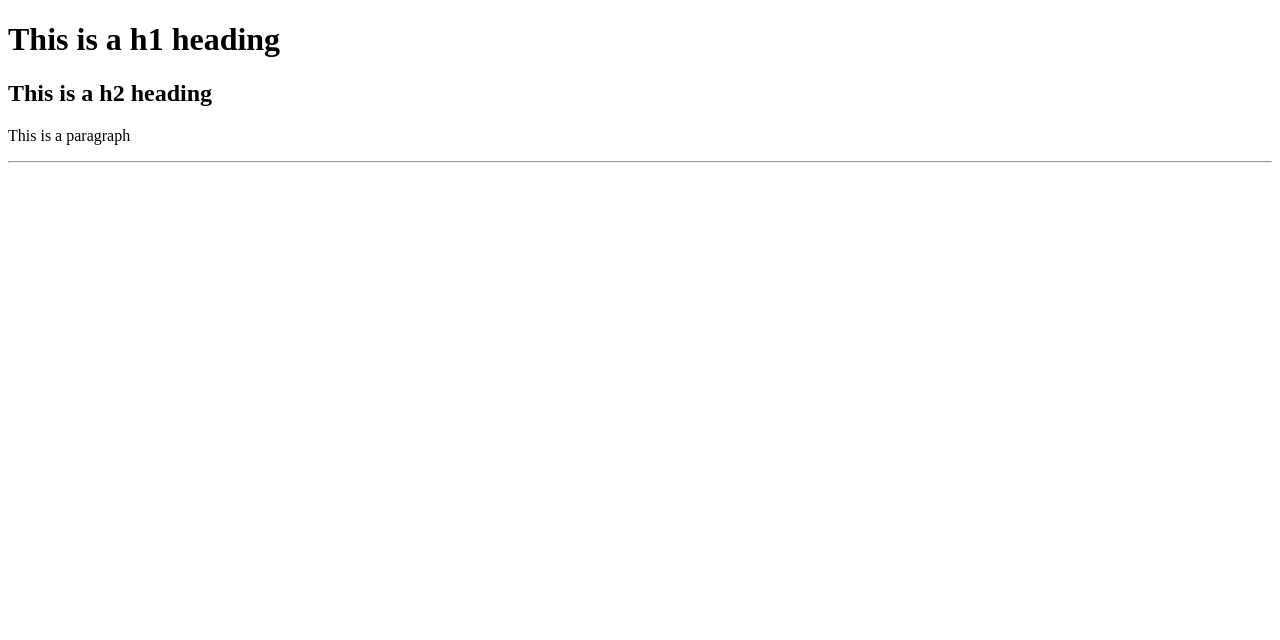
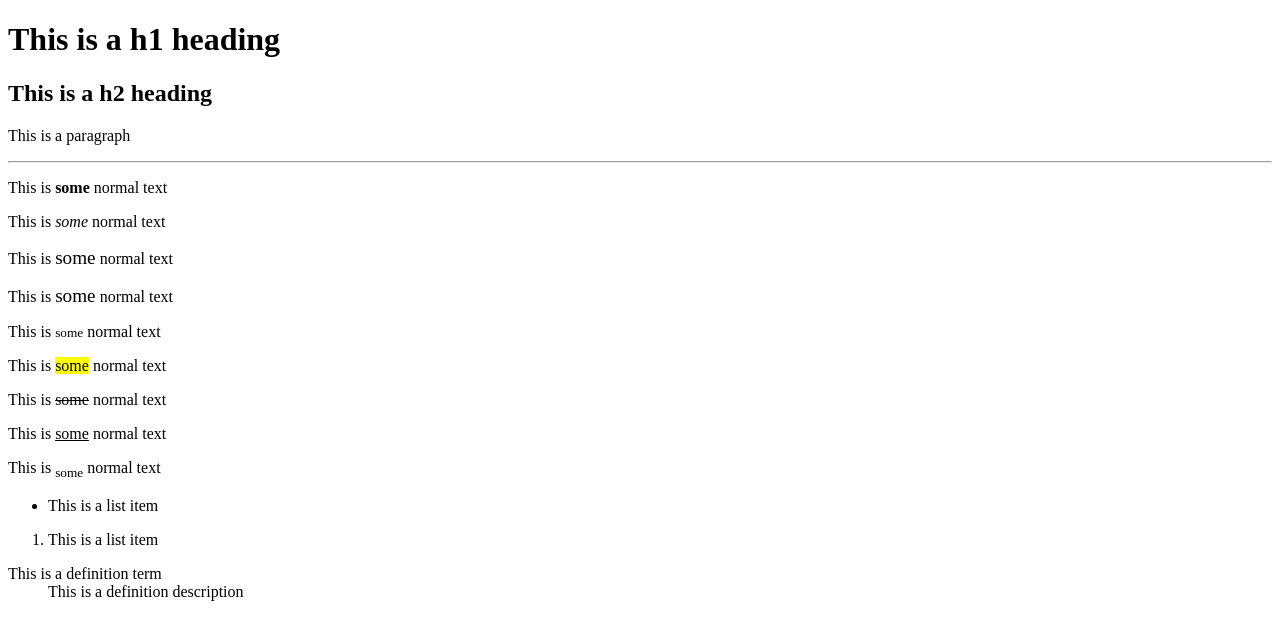
Before and after one commit to Ry-Pereira/Web_Design_Projects, a plain HTML site: page web_dev_learning/html_basics/index.html in a window 1280 px wide. Drawn offline with Linux system fonts and the light colour scheme.

Commit message:
added new files

```diff
--- a/web_dev_learning/html_basics/index.html
+++ b/web_dev_learning/html_basics/index.html
@@ -18,6 +18,29 @@
         <p> This is a paragraph</p>
         <!-- Below if the horizontal rule element-->
         <hr>
+        <p>This is <b>some</b> normal text</p>
+        <p>This is <i>some</i> normal text</p>
+        <p>This is <big>some</big> normal text</p>
+        <p>This is <big>some</big> normal text</p>
+        <p>This is <small>some</small> normal text</p>
+        <p>This is <mark>some</mark> normal text</p>
+        <p>This is <del>some</del> normal text</p>
+        <p>This is <ins>some</ins> normal text</p>
+        <p>This is <sub>some</sub> normal text</p>
+
+
+        <ul>
+            <li>This is a list item</li>
+        </ul>
+
+        <ol>
+            <li>This is a list item</li>
+        </ol>
+
+        <dl>
+            <dt>This is a definition term</dt>
+            <dd>This is a definition description</dd>
+        </dl>
         <!-- Below is the break elemtn which create a line breal-->
         <br>
     </body>
--- /dev/null
+++ b/web_dev_learning/html_basics/styles.css
@@ -0,0 +1,10 @@
+body{
+    background-color: black;
+}
+h1{
+    color:white
+}
+p{
+    background-color: blue;
+    color:teal;;
+}
```
Also changed, not shown: web_dev_learning/html_basics/lyrics.html (+23 -4 lines), 1 other file.
